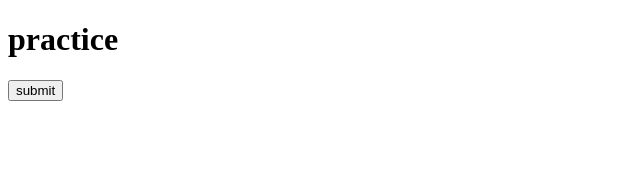
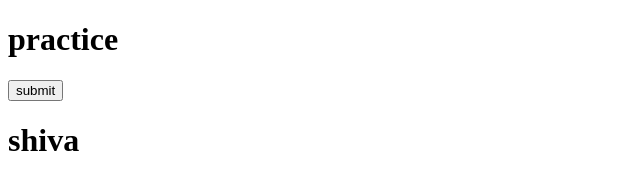
Before and after one commit to Shiva4646/forking_practice, a plain HTML site: page index.html in a window 1280 px wide. Shown: the whole page, without its empty margins (0-640 px from the left). Drawn offline with Linux system fonts and the light colour scheme.

Commit message:
added shiva

```diff
--- a/index.html
+++ b/index.html
@@ -8,5 +8,6 @@
 <body>
     <h1>practice</h1>
     <button>submit</button>
+    <h1>shiva</h1>
 </body>
 </html>
```
